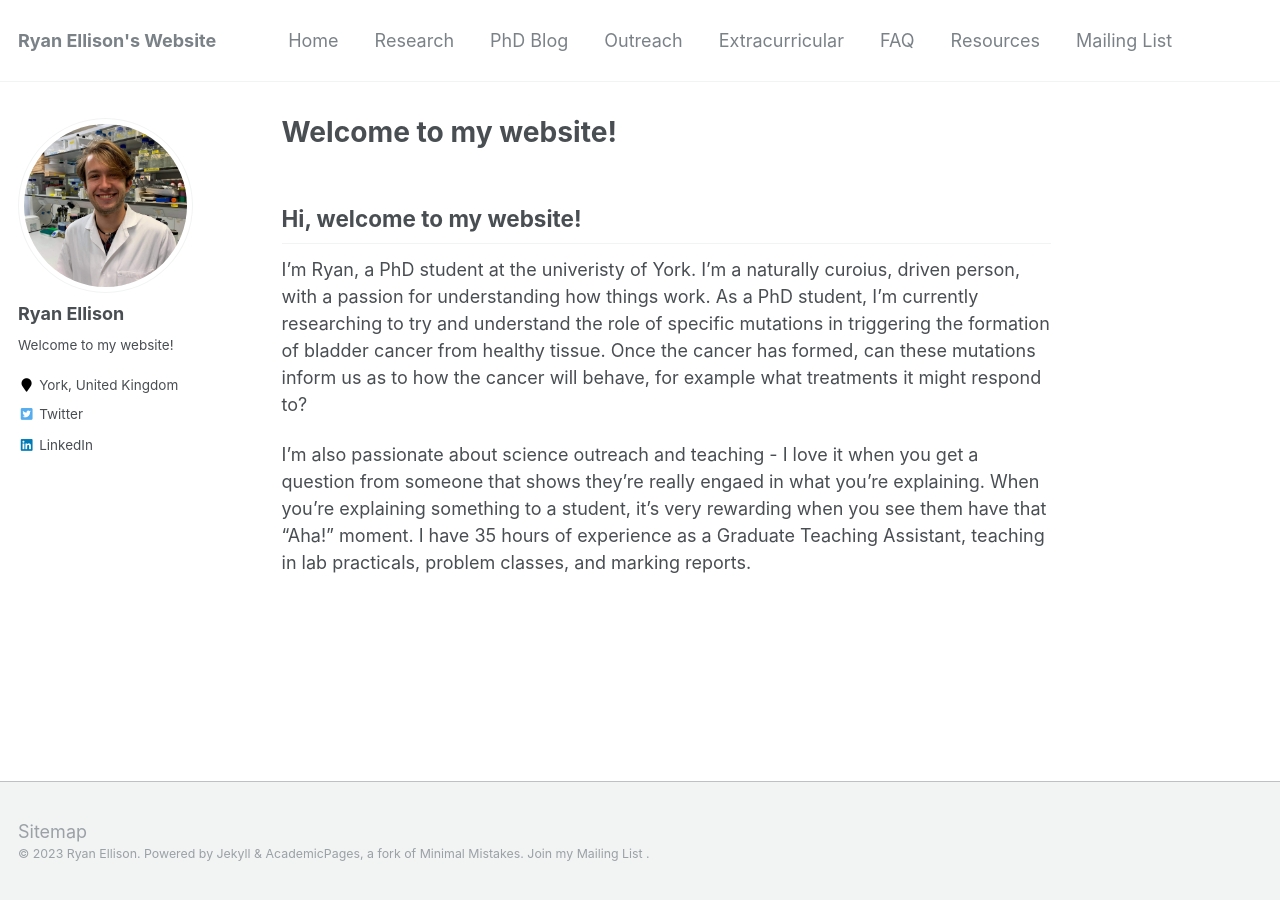
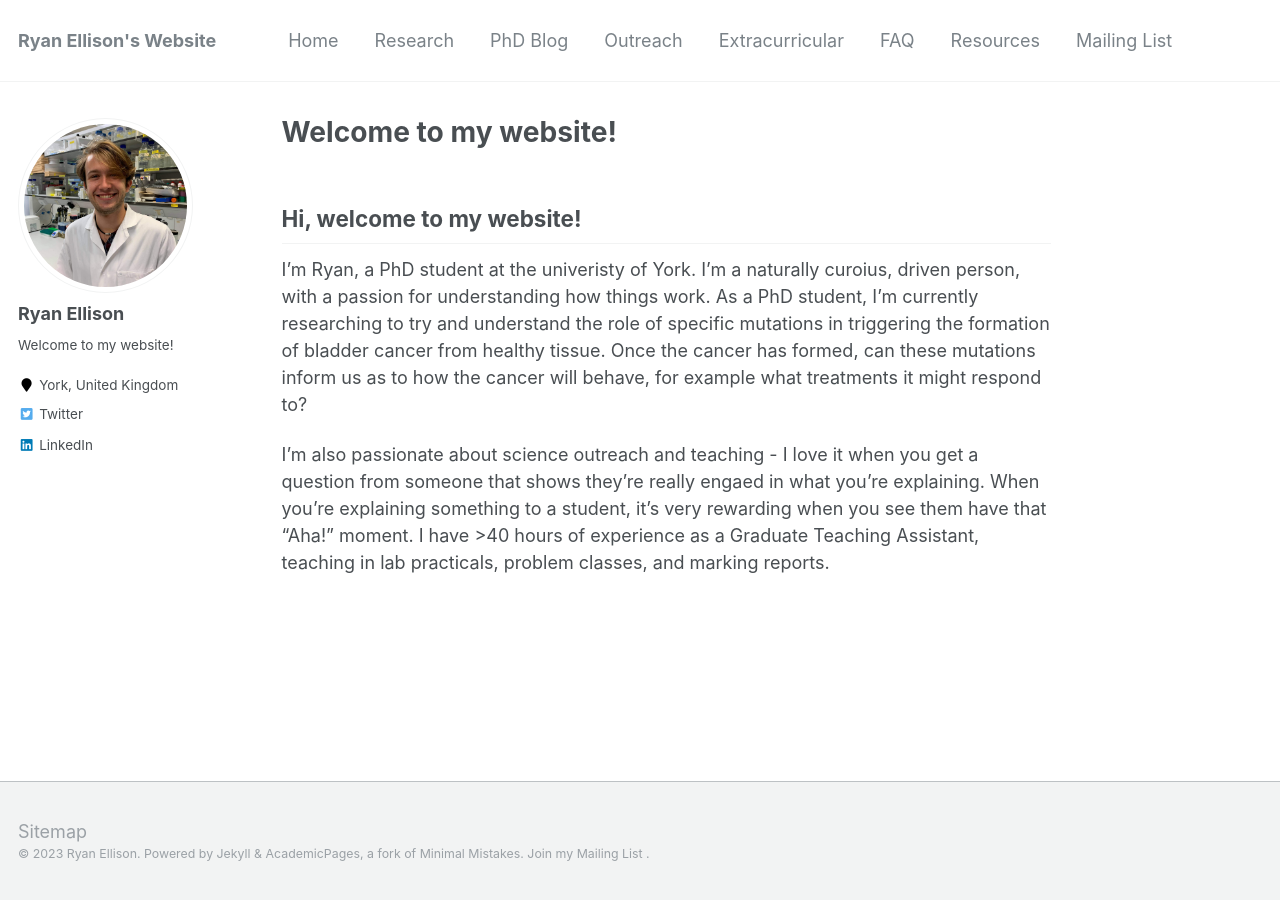
Before and after one commit to RyanJ-Ellison/ryanj-ellison.github.io, a Jekyll site: the page built from _pages/Home.md, in a window 1280 px wide. Built offline with Jekyll 4.4.1, drawn with Linux system fonts in a browser that asks for light colours.

Commit message:
updating teaching times

```diff
--- a/_pages/Home.md
+++ b/_pages/Home.md
@@ -11,4 +11,4 @@ redirect_from:
 ## Hi, welcome to my website!
 I’m Ryan, a PhD student at the univeristy of York. I’m a naturally curoius, driven person, with a passion for understanding how things work. As a PhD student, I’m currently researching to try and understand the role of specific mutations in triggering the formation of bladder cancer from healthy tissue. Once the cancer has formed, can these mutations inform us as to how the cancer will behave, for example what treatments it might respond to?
 
-I’m also passionate about science outreach and teaching - I love it when you get a question from someone that shows they’re really engaed in what you’re explaining. When you’re explaining something to a student, it’s very rewarding when you see them have that “Aha!” moment. I have 35 hours of experience as a Graduate Teaching Assistant, teaching in lab practicals, problem classes, and marking reports.
+I’m also passionate about science outreach and teaching - I love it when you get a question from someone that shows they’re really engaed in what you’re explaining. When you’re explaining something to a student, it’s very rewarding when you see them have that “Aha!” moment. I have >40 hours of experience as a Graduate Teaching Assistant, teaching in lab practicals, problem classes, and marking reports.
```
Also changed, not shown: _pages/Extracurricular.md (+1 -1 lines).
